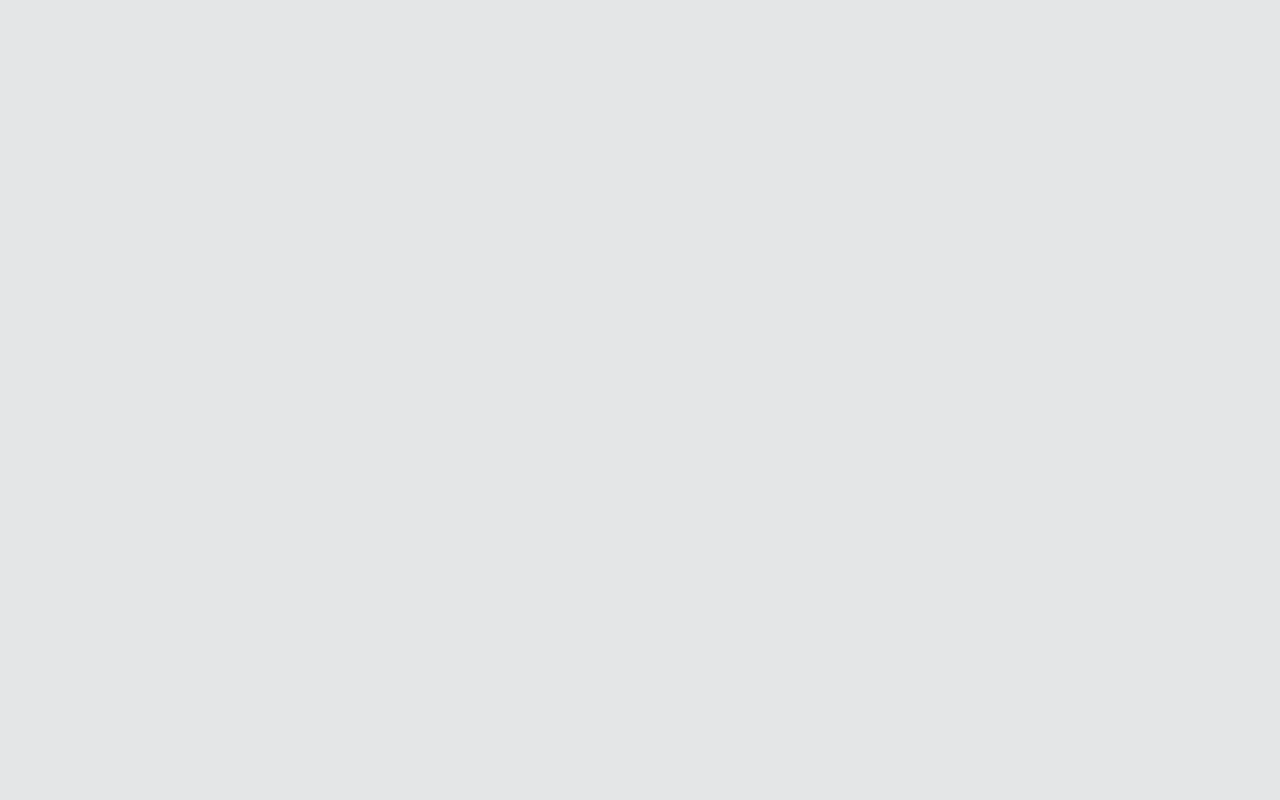
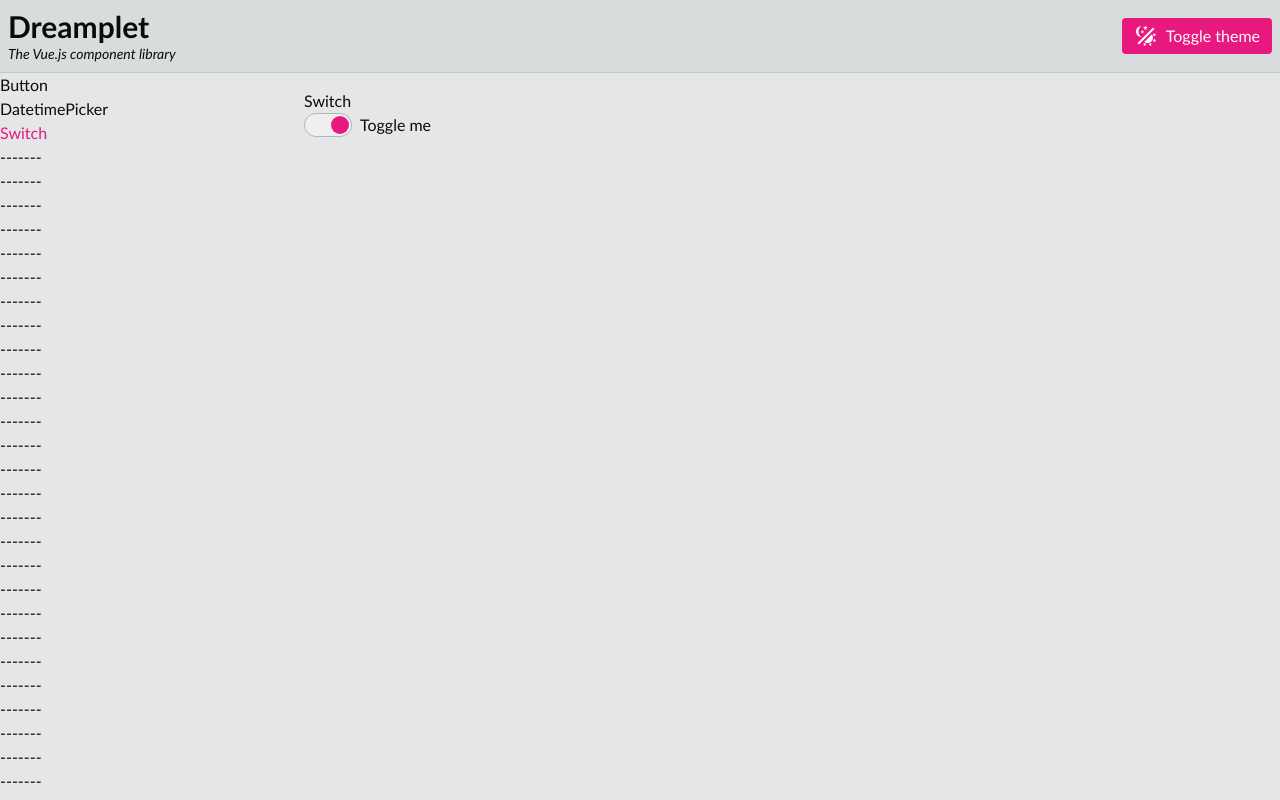
Before and after one commit to marepilc/vue-components, a Nuxt app: page /docs/switch in a window 1280 px wide. Before the commit this address had no page. Built offline with nearby package versions, Linux system fonts and the light colour scheme.

Commit message:
switch added

```diff
--- a/components/app/AppSidebar.vue
+++ b/components/app/AppSidebar.vue
@@ -8,6 +8,9 @@
     </div>
     <div :class="{ 'text-primary-500': route.name === 'docs-datetime-picker' }">
         <NuxtLink to="/docs/datetime-picker">DatetimePicker</NuxtLink>
+    </div>
+    <div :class="{ 'text-primary-500': route.name === 'docs-switch' }">
+        <NuxtLink to="/docs/switch">Switch</NuxtLink>
     </div>
     <div>-------</div>
     <div>-------</div>
--- /dev/null
+++ b/components/app/AppSwitch.vue
@@ -0,0 +1,30 @@
+<script setup lang="ts">
+const props = defineProps<{
+    label: string
+    modelValue: boolean
+}>()
+
+const emit = defineEmits(['update:modelValue'])
+
+const isChecked = ref(props.modelValue)
+
+watch(isChecked, (value) => {
+    emit('update:modelValue', value)
+})
+</script>
+
+<template>
+    <div class="flex items-center">
+        <label
+            class="relative flex h-6 w-12 cursor-pointer items-center rounded-full border border-surface-300 bg-form-light dark:border-surface-800 dark:bg-form-dark"
+        >
+            <input type="checkbox" class="peer sr-only" v-model="isChecked" />
+            <span
+                class="mx-0.5 h-4/5 w-2/5 rounded-full bg-surface-500 transition-colors duration-500 peer-checked:ml-auto peer-checked:bg-primary-500 dark:bg-surface-500 dark:peer-checked:bg-primary-500"
+            ></span>
+        </label>
+        <span class="ml-2">{{ label }}</span>
+    </div>
+</template>
+
+<style scoped></style>
--- a/nuxt.config.ts
+++ b/nuxt.config.ts
@@ -3,6 +3,6 @@
     compatibilityDate: '2024-04-03',
     devtools: { enabled: true },
     css: ['~/assets/css/main.css'],
-    // ssr: false,
+    ssr: false,
     modules: ['@nuxtjs/tailwindcss', '@nuxtjs/color-mode'],
 })
--- a/pages/docs/datetime-picker.vue
+++ b/pages/docs/datetime-picker.vue
@@ -3,14 +3,20 @@
     layout: 'documentation',
 })
 
-const ddd = ref(new Date())
+const value = ref(new Date())
+const localDate = computed(() => {
+    const adjustedDate = new Date(
+        value.value.getTime() - value.value.getTimezoneOffset() * 60000
+    )
+    return adjustedDate.toISOString().slice(0, 19)
+})
 </script>
 
 <template>
     <h1>Datetime picker</h1>
-    <DatePicker v-model="ddd" />
+    <DatePicker v-model="value" />
     <div class="my-4">
-        {{ ddd.toISOString().slice(0, 19) }}
+        {{ localDate }}
     </div>
 </template>
 
--- /dev/null
+++ b/pages/docs/switch.vue
@@ -0,0 +1,14 @@
+<script setup lang="ts">
+definePageMeta({
+    layout: 'documentation',
+})
+
+const value = ref(true)
+</script>
+
+<template>
+    <h1>Switch</h1>
+    <AppSwitch v-model="value" label="Toggle me" />
+</template>
+
+<style scoped></style>
```
